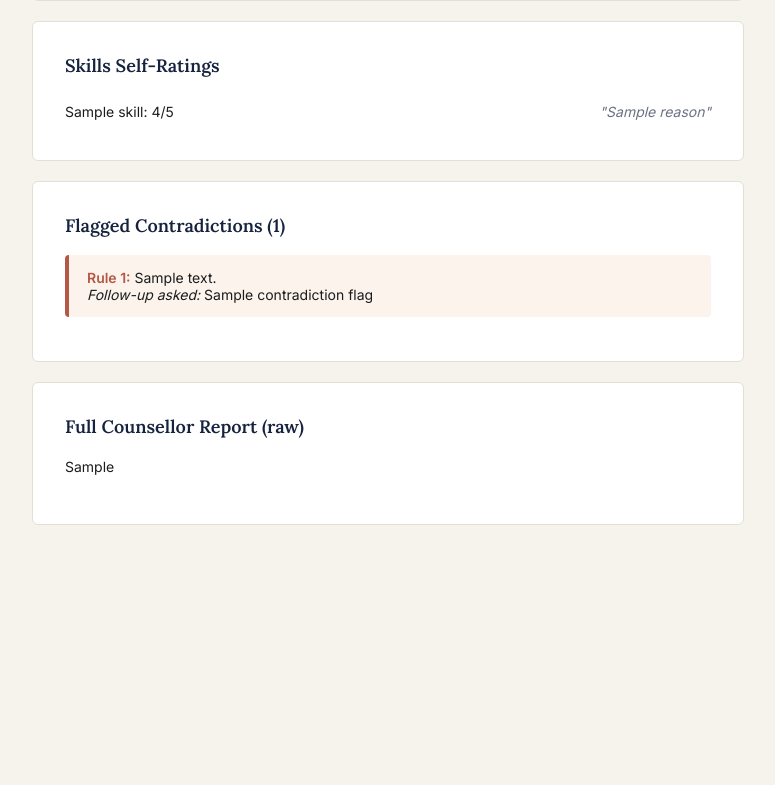
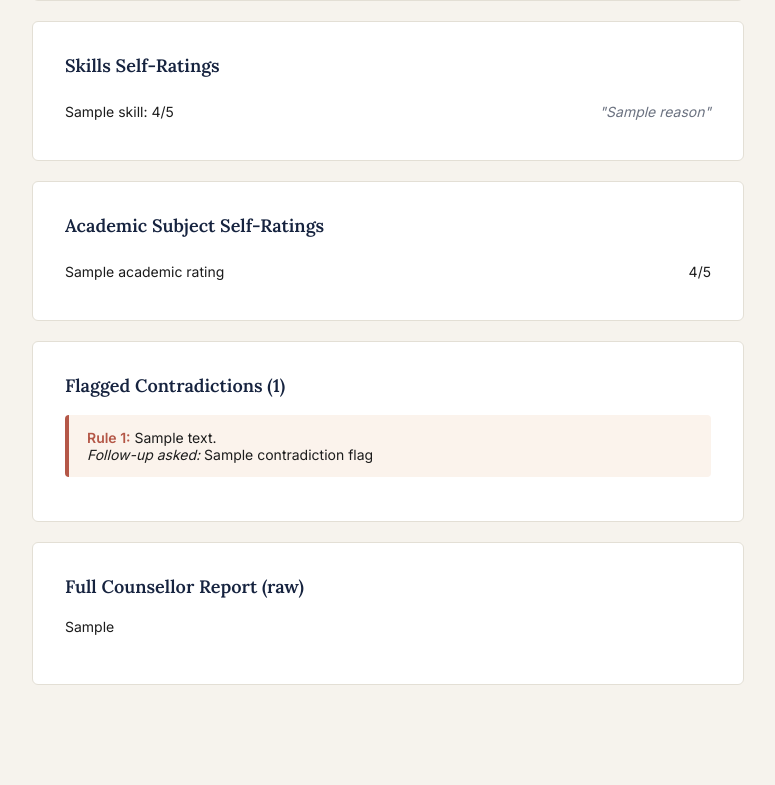
Before and after one commit to javedqarib332-art/CareerPilot-The-Citizens-Foundation-College, a Flask app: template templates/dashboard_detail.html in a window 1280 px wide. Shown: the part 880-1665 px from the top of the page, without its empty margins (252-1027 px from the left). Before the commit the page ends 1405 px from the top, so only its background shows below. Run offline with Flask 3, Linux system fonts and the light colour scheme; the template is opened without the code that fills it: most values are stand-ins (such as "Sample title", 1, 10 or a date in 2020).

Commit message:
Update dashboard_detail.html

```diff
--- a/templates/dashboard_detail.html
+++ b/templates/dashboard_detail.html
@@ -63,6 +63,15 @@
     {% endfor %}
   </div>
 
+  {% if s.academic_ratings %}
+  <div class="card">
+    <h3>Academic Subject Self-Ratings</h3>
+    {% for subject, rating in s.academic_ratings.items() %}
+    <div class="score-row"><span>{{ subject }}</span><span>{{ rating }}/5</span></div>
+    {% endfor %}
+  </div>
+  {% endif %}
+
   {% if s.contradiction_flags %}
   <div class="card">
     <h3>Flagged Contradictions ({{ s.contradiction_flags | length }})</h3>
```
